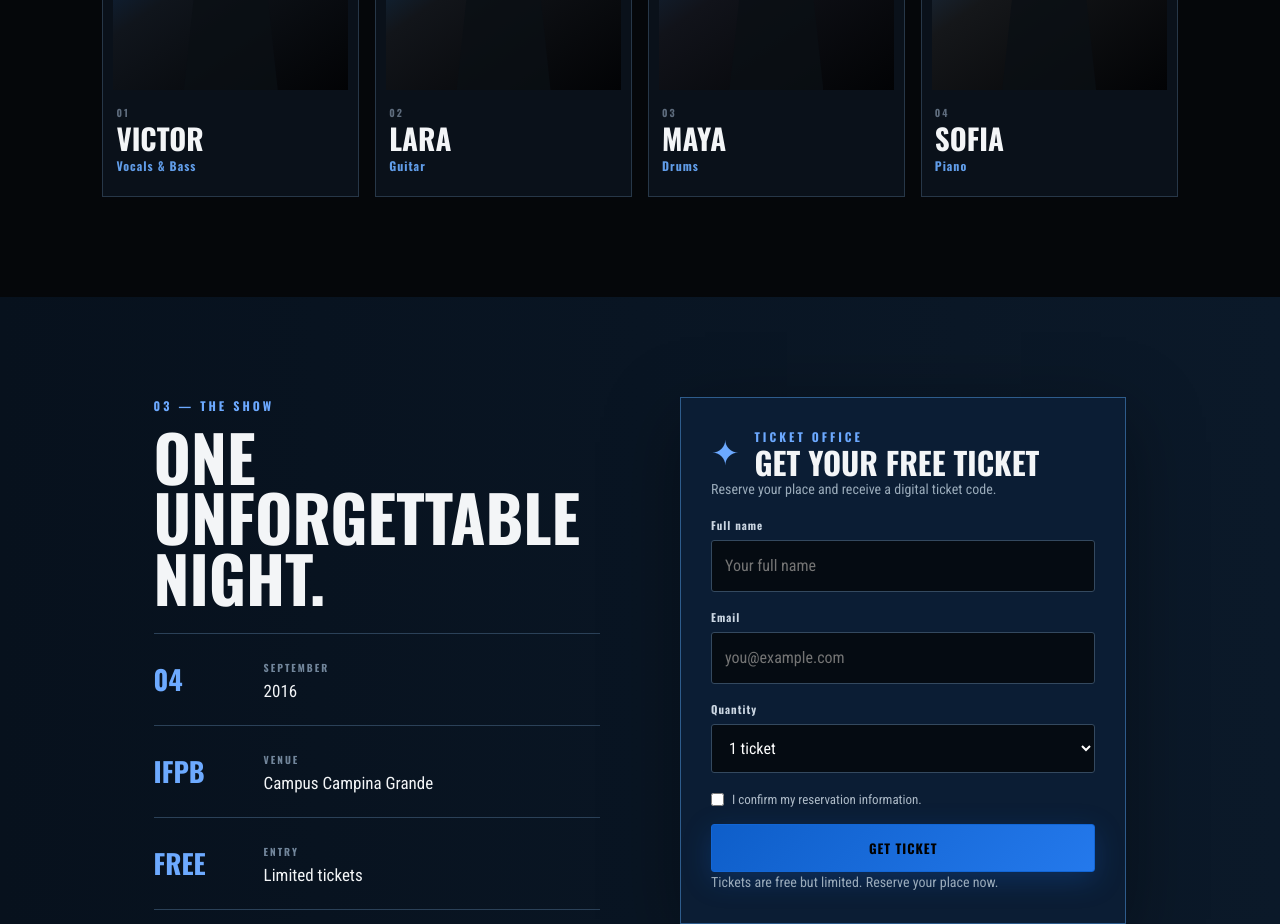
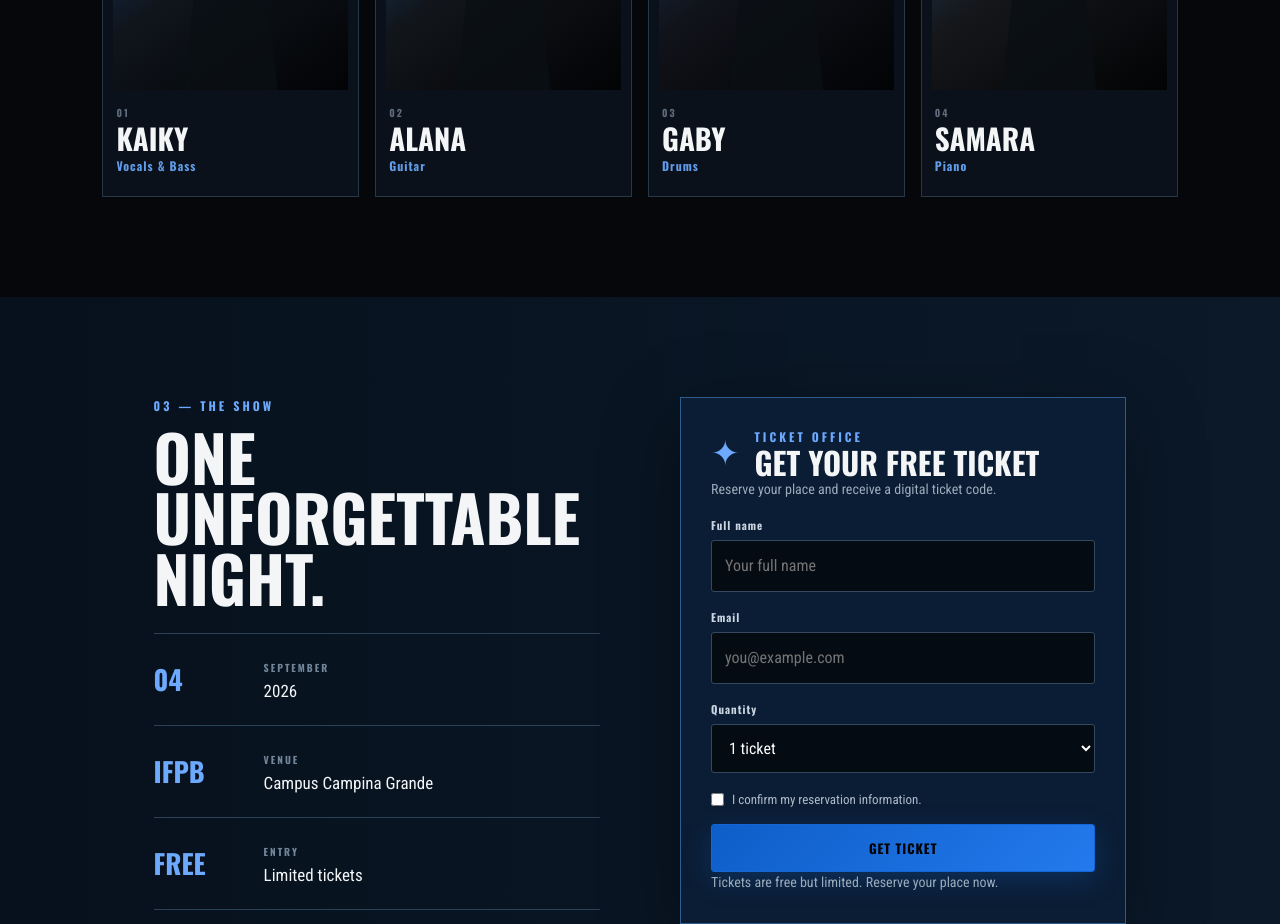
Before and after one commit to Gabyszd/blues-legend, a plain HTML site: page index.html in a window 1280 px wide. Shown: the part 2160-3084 px from the top of the page. Drawn offline with nearby package versions, Linux system fonts and the light colour scheme.

Commit message:
Update index.html

```diff
--- a/index.html
+++ b/index.html
@@ -103,10 +103,10 @@
       </div>
 
       <div class="members">
-        <article class="member-card reveal"><div class="portrait p1">B</div><span>01</span><h3>VICTOR</h3><p data-i18n="roles.bass">Vocals & Bass</p></article>
-        <article class="member-card reveal"><div class="portrait p2">G</div><span>02</span><h3>LARA</h3><p data-i18n="roles.guitar">Guitar</p></article>
-        <article class="member-card reveal"><div class="portrait p3">D</div><span>03</span><h3>MAYA</h3><p data-i18n="roles.drums">Drums</p></article>
-        <article class="member-card reveal"><div class="portrait p4">P</div><span>04</span><h3>SOFIA</h3><p data-i18n="roles.piano">Piano</p></article>
+        <article class="member-card reveal"><div class="portrait p1">B</div><span>01</span><h3>KAIKY</h3><p data-i18n="roles.bass">Vocals & Bass</p></article>
+        <article class="member-card reveal"><div class="portrait p2">G</div><span>02</span><h3>ALANA</h3><p data-i18n="roles.guitar">Guitar</p></article>
+        <article class="member-card reveal"><div class="portrait p3">D</div><span>03</span><h3>GABY</h3><p data-i18n="roles.drums">Drums</p></article>
+        <article class="member-card reveal"><div class="portrait p4">P</div><span>04</span><h3>SAMARA</h3><p data-i18n="roles.piano">Piano</p></article>
       </div>
     </section>
 
@@ -115,7 +115,7 @@
         <p class="section-tag">03 — <span data-i18n="ticket.tag">THE SHOW</span></p>
         <h2 data-i18n="ticket.title">ONE UNFORGETTABLE NIGHT.</h2>
         <ul class="details">
-          <li><b>04</b><span><small data-i18n="ticket.month">SEPTEMBER</small><br>2016</span></li>
+          <li><b>04</b><span><small data-i18n="ticket.month">SEPTEMBER</small><br>2026</span></li>
           <li><b>IFPB</b><span><small data-i18n="ticket.venue">VENUE</small><br>Campus Campina Grande</span></li>
           <li><b>FREE</b><span><small data-i18n="ticket.entry">ENTRY</small><br data-i18n="ticket.limited">Limited tickets</span></li>
         </ul>
```
